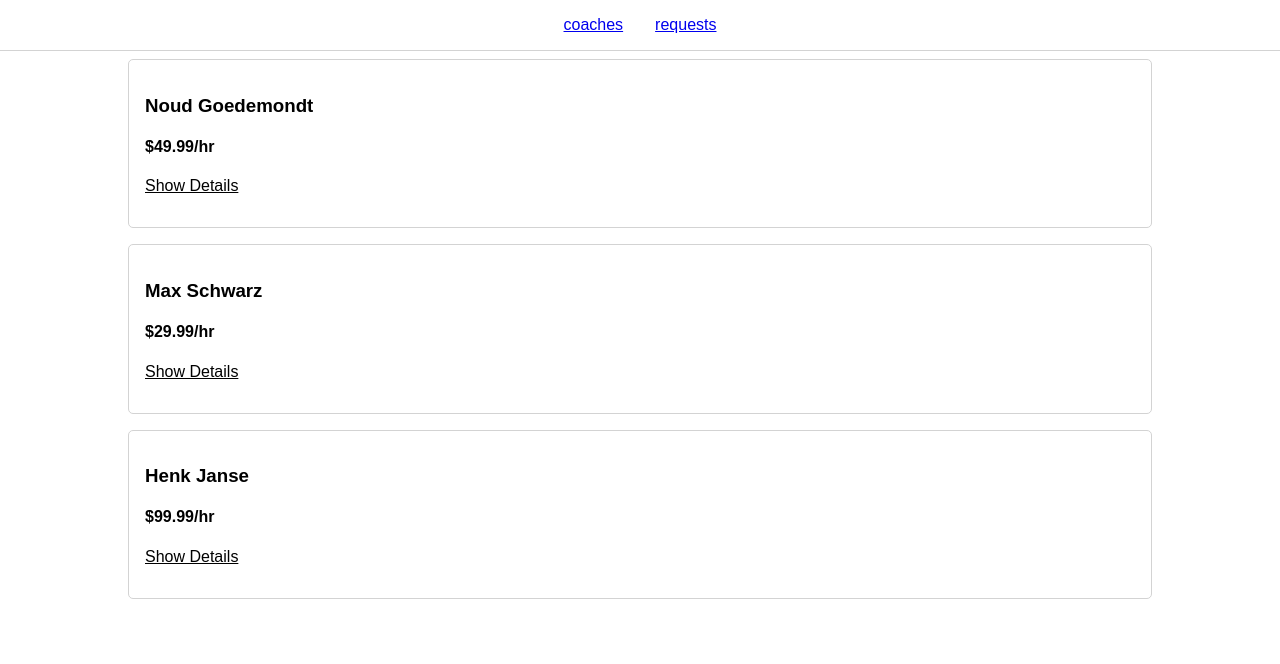
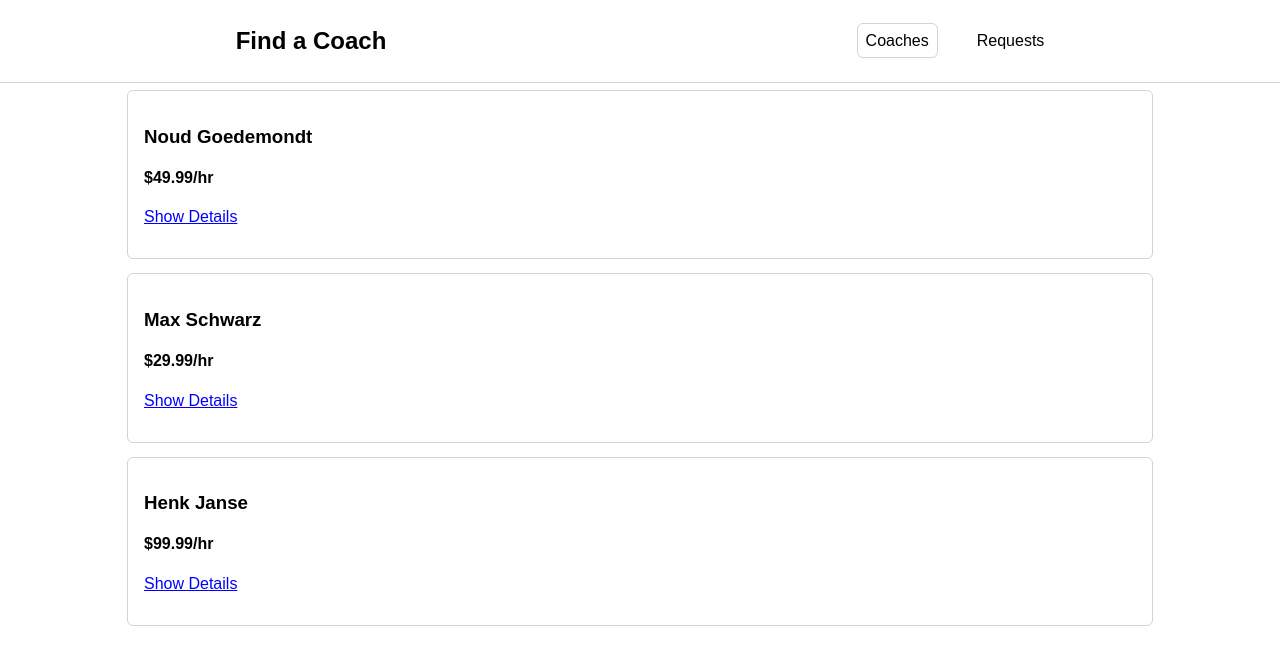
Before and after one commit to NoudGoedemondt/vue-course, a Vue app in the folder section-16/main-prj-01-starting-setup/: page /coaches in a window 1280 px wide. Shown: the top 664 px of the page. Built offline with nearby package versions, Linux system fonts and the light colour scheme.

Commit message:
added header styling

```diff
--- a/section-16/main-prj-01-starting-setup/src/components/UI/TheHeader.vue
+++ b/section-16/main-prj-01-starting-setup/src/components/UI/TheHeader.vue
@@ -1,18 +1,49 @@
 <template>
   <header>
-    <router-link to="/coaches">coaches</router-link>
-    <router-link to="/requests">requests</router-link>
+    <h2><router-link to="/">Find a Coach</router-link></h2>
+    <nav>
+      <ul>
+        <li>
+          <router-link to="/coaches">Coaches</router-link>
+        </li>
+        <li>
+          <router-link to="/requests">Requests</router-link>
+        </li>
+      </ul>
+    </nav>
   </header>
 </template>
 
 <style scoped>
 header {
-  text-align: center;
+  display: flex;
+  justify-content: space-around;
+  align-items: center;
   border-bottom: 1px solid lightgray;
   padding: 1rem;
 }
 
 a {
   margin: 1rem;
+  padding: 0.5rem;
+  text-decoration: none;
+  color: black;
+}
+
+a:active,
+a:hover,
+a.router-link-active {
+  outline: 1px solid lightgray;
+  border-radius: 5px;
+}
+
+h2 {
+  margin: 0;
+}
+
+ul {
+  display: flex;
+  justify-content: center;
+  list-style: none;
 }
 </style>
--- a/section-16/main-prj-01-starting-setup/src/pages/coaches/CoachesListItem.vue
+++ b/section-16/main-prj-01-starting-setup/src/pages/coaches/CoachesListItem.vue
@@ -37,7 +37,7 @@
 
 <style>
 .coach-item {
-  border: 1px solid lightgray;
+  outline: 1px solid lightgray;
   border-radius: 5px;
   padding: 1rem;
   margin: 0.5rem;
@@ -52,5 +52,6 @@
 .coach-item-details-link {
   cursor: pointer;
   text-decoration: underline;
+  color: blue;
 }
 </style>
```
